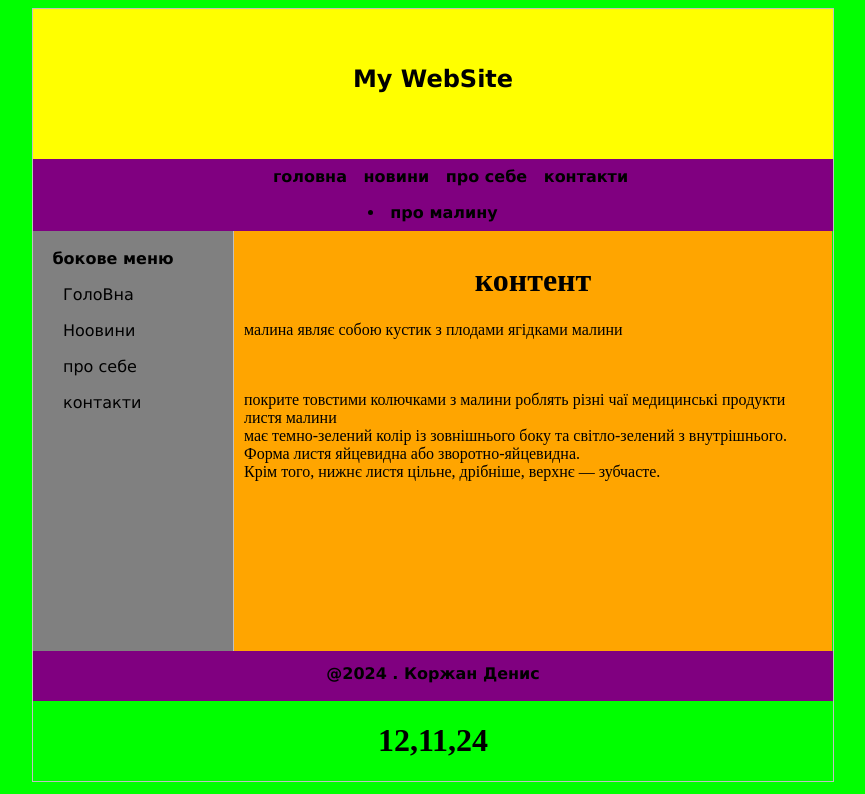
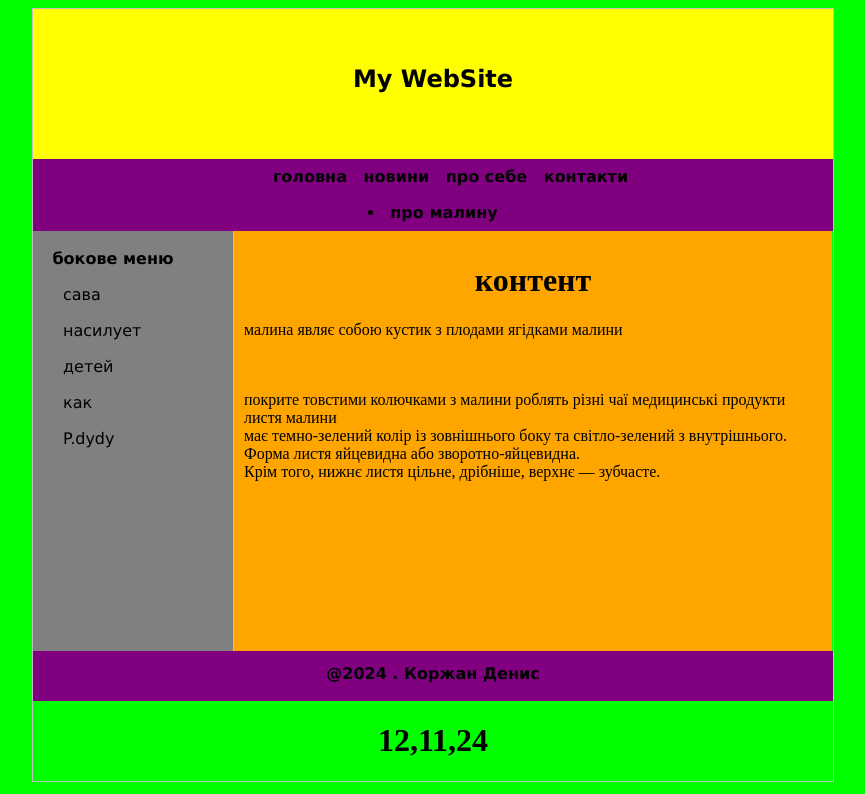
Before and after one commit to nebebeh/sashasapomidori, a plain HTML site: page index.html in a window 1280 px wide. Shown: the whole page, without its empty margins (207-1072 px from the left). Drawn offline with Linux system fonts and the light colour scheme.

Commit message:
Update index.html

```diff
--- a/index.html
+++ b/index.html
@@ -19,10 +19,11 @@
 </div>
 <div class="sidebar_left">бокове меню
 <ul>
-			<li>ГолоBна</li>
-			<li>Ноовини</li>
-			<li>про себе</li>
-			<li>контакти</li>
+			<li>сава</li>
+			<li>насилует</li>
+			<li>детей</li>
+			<li>как</li>
+			<li>P.dydy</li>
 			</ul>
 	</div>
 <div class="content">
```
